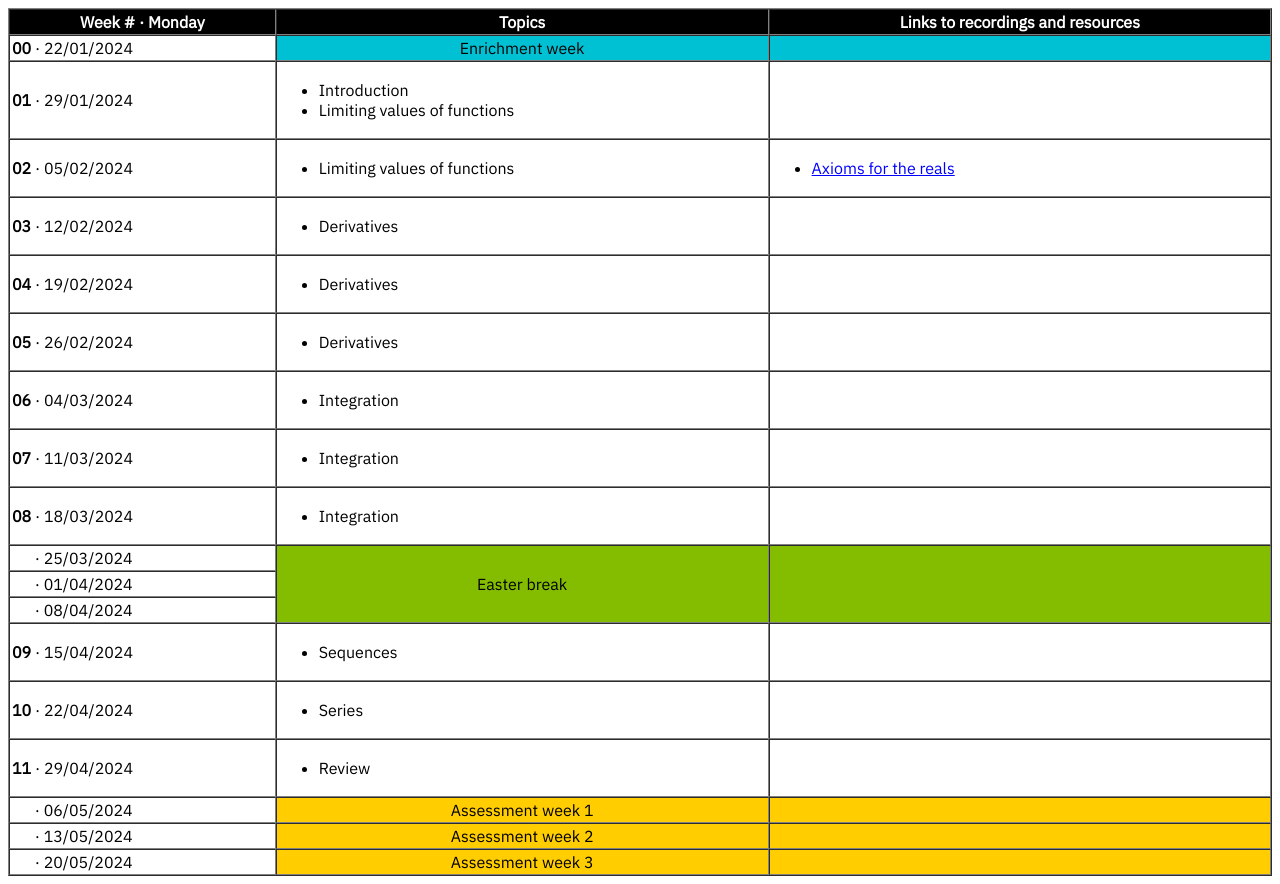
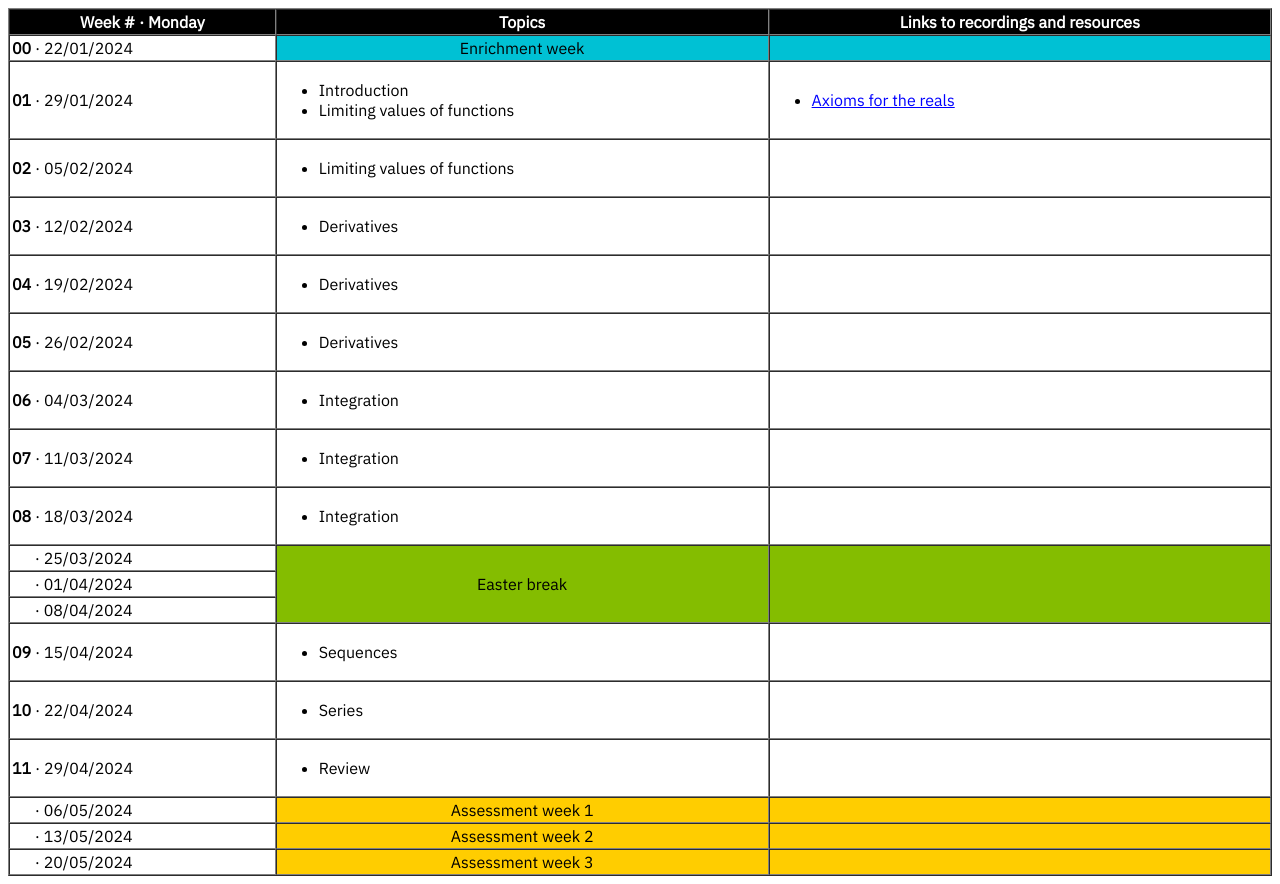
Before and after one commit to killianobrien/calc2324, a plain HTML site: page schedule/index.html in a window 1280 px wide. Drawn offline with Linux system fonts and the light colour scheme.

Commit message:
move reals

```diff
--- a/schedule/index.html
+++ b/schedule/index.html
@@ -44,17 +44,18 @@ a:hover {
 			<ul>
 			</ul></ul>
 		</td>
-			<td></td>
-		</tr>
-		<tr>
-			<td><strong>02</strong> &middot; 05/02/2024</td>
-			<td><ul><li>Limiting values of functions</li></ul></td>
 			<td>
 				<ul>
 					<li>
 						<a href="../reals.html" target="_blank">Axioms for the reals</a>
 					</li>
 				</ul>
+			</td>
+		</tr>
+		<tr>
+			<td><strong>02</strong> &middot; 05/02/2024</td>
+			<td><ul><li>Limiting values of functions</li></ul></td>
+			<td>
 			</td>
 		</tr>		<tr>
 			<td><strong>03</strong> &middot; 12/02/2024</td>
```
